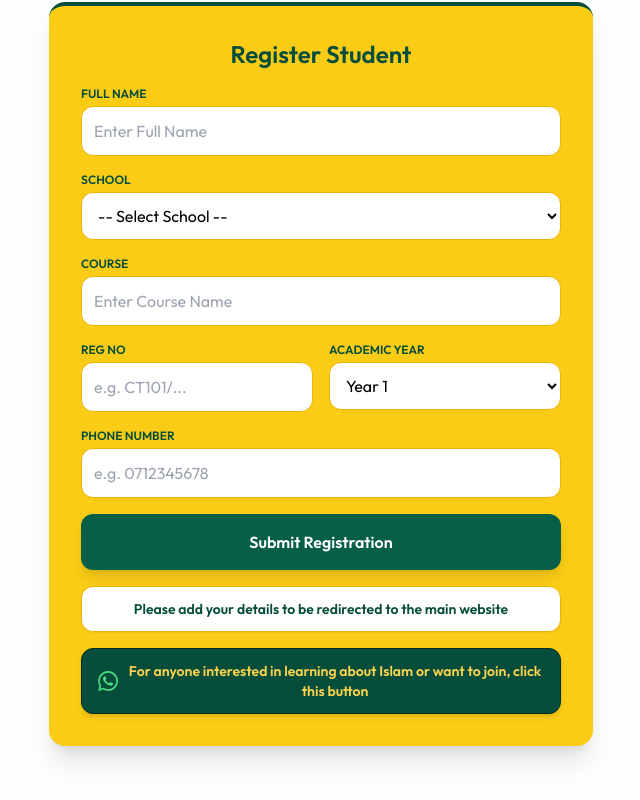
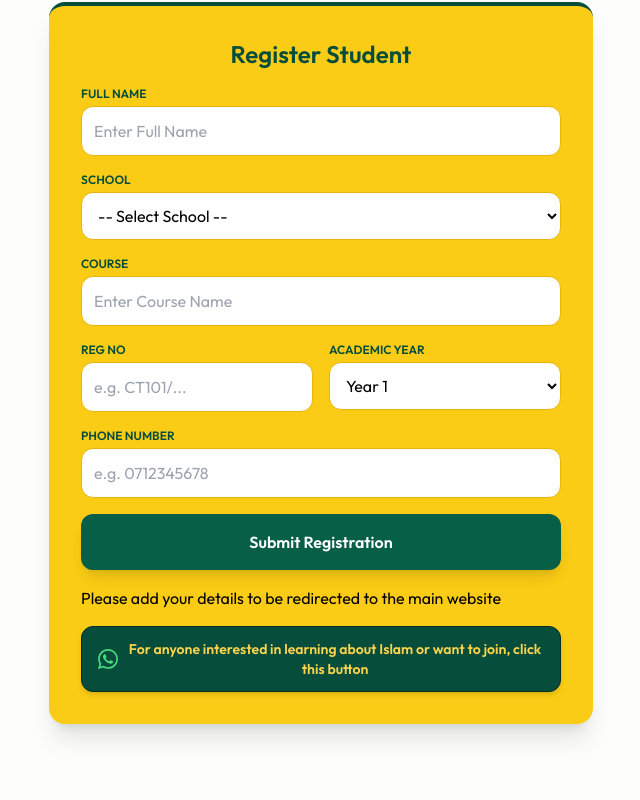
Before and after one commit to Omarkanji-949/MAMU, a plain HTML site: page index.html in a window 1280 px wide. Shown: the part 362-1162 px from the top of the page, without its empty margins (319-959 px from the left). Drawn offline with nearby package versions, Linux system fonts and the light colour scheme.

Commit message:
Fix duplicate HTML content in index.html
Removed duplicate HTML content and ensured proper formatting.

```diff
--- a/index.html
+++ b/index.html
@@ -142,9 +142,8 @@
                 </button>
 
                 <!-- MAIN WEBSITE REDIRECT BUTTON -->
-                <a href="https://mamu36673.github.io/MamuWeb/" target="_blank" class="block w-full text-center bg-white hover:bg-emerald-800 hover:text-white text-emerald-900 font-semibold py-3 px-4 rounded-xl transition-all border border-yellow-500 mt-2 text-sm shadow-sm">
-                    Please add your details to be redirected to the main website
-                </a>
+                   <p>Please add your details to be redirected to the main website
+                </p>
 
                 <!-- ISLAM INTEREST / WHATSAPP BUTTON -->
                 <a href="https://wa.me/254113355381?text=Assalamu%20alaykum%20Wa-rahmatullahi%20Wa-barakatuh.%20I%27m%20interested%20in%20Islam"
```
